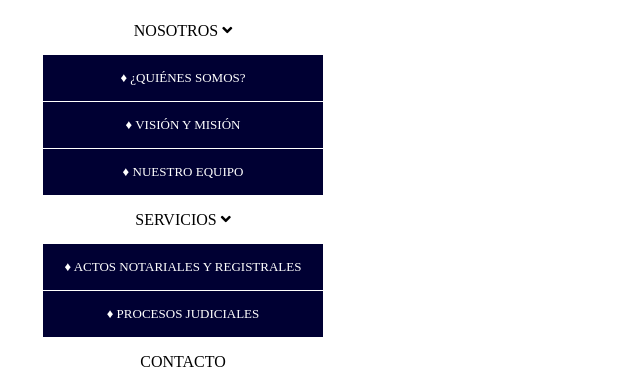
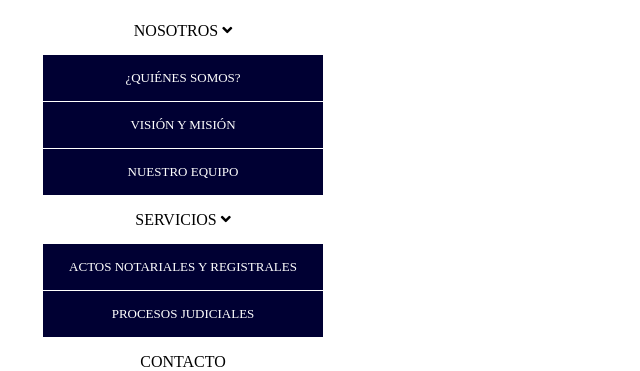
Before and after one commit to Legacy-R/Navbar, a plain HTML site: page index.html in a window 1280 px wide. Shown: the part 681-1052 px from the top of the page, 457-1097 px from the left. Drawn offline with nearby package versions, Linux system fonts and the light colour scheme.

Commit message:
bullet none

```diff
--- a/index.html
+++ b/index.html
@@ -28,17 +28,17 @@
                     <ul class="contenedor_smenu">
                         <li class="opciones_smenu">
                             <a href="#">
-                                <span>&#9830;</span> ¿QUIÉNES SOMOS?
+                                <span class="bullet">&#9830;</span> ¿QUIÉNES SOMOS?
                             </a>
                         </li>
                         <li class="opciones_smenu">
                             <a href="#">
-                                <span>&#9830;</span> VISIÓN Y MISIÓN
+                                <span class="bullet">&#9830;</span> VISIÓN Y MISIÓN
                             </a>
                         </li>
                         <li class="opciones_smenu">
                             <a href="#">
-                                <span>&#9830;</span> NUESTRO EQUIPO
+                                <span class="bullet">&#9830;</span> NUESTRO EQUIPO
                             </a>
                         </li>
                     </ul>
@@ -50,12 +50,12 @@
                     <ul class="contenedor_smenu">
                         <li class="opciones_smenu">
                             <a href="#">
-                                <span>&#9830;</span> ACTOS NOTARIALES Y REGISTRALES
+                                <span class="bullet">&#9830;</span> ACTOS NOTARIALES Y REGISTRALES
                             </a>
                         </li>
                         <li class="opciones_smenu">
                             <a href="#">
-                                <span>&#9830;</span> PROCESOS JUDICIALES
+                                <span class="bullet">&#9830;</span> PROCESOS JUDICIALES
                             </a>
                         </li>
                     </ul>
--- a/sass/estilos.scss
+++ b/sass/estilos.scss
@@ -51,6 +51,10 @@ body{
                     padding: 15px 0;
                 }
 
+                .bullet{
+                    display: none;
+                }
+
                 .contenedor_smenu{
                     list-style: none;
                     padding: 0;
```
Also changed, not shown: css/estilos.css, 1 other file.
